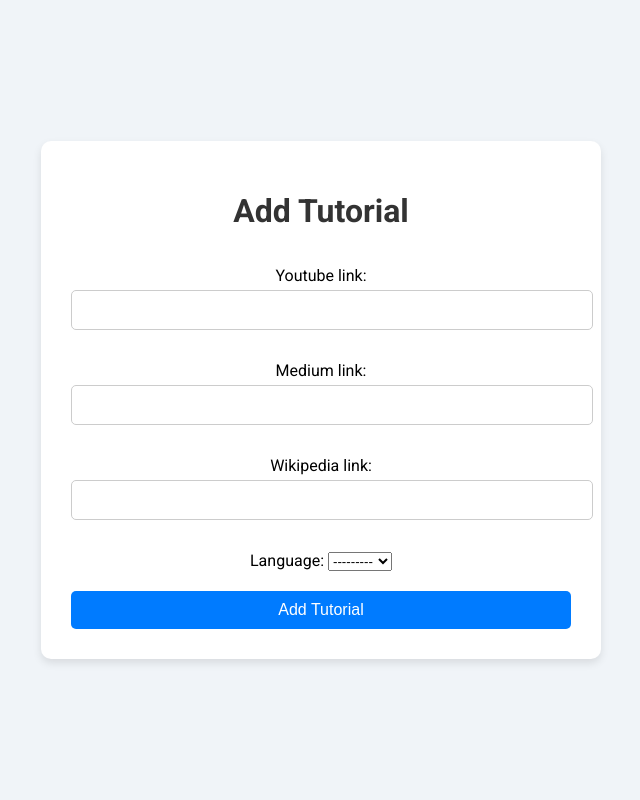
After one commit to BS-PMC-2024/BS-PMC-2024-Team33, a Django app: page /developer/tutorials/add/ in a window 1280 px wide. The commit adds this page. Shown: the whole page, without its empty margins (319-959 px from the left). Run offline with Django 5.2, Linux system fonts and the light colour scheme.

Commit message:
BSPMS2433-126_developer add tutorials (#3)
BSPMS2433-126 - add tutorials via developer

```diff
--- a/CodingBuddy/CBapp/controller/tutorials_views.py
+++ b/CodingBuddy/CBapp/controller/tutorials_views.py
@@ -1,6 +1,18 @@
-from django.shortcuts import render
+
+from django.shortcuts import render, redirect
 from ..models import Tutorial
+from ..forms import TutorialDeveloperForm
 
 def tutorial_list_developer(request):
     tutorials = Tutorial.objects.all()
     return render(request, 'developer/tutorial_list.html', {'tutorials': tutorials})
+
+def add_tutorial(request):
+    if request.method == 'POST':
+        form = TutorialDeveloperForm(request.POST)
+        if form.is_valid():
+            form.save()
+            return redirect('CBapp:tutorial_list_developer')
+    else:
+        form = TutorialDeveloperForm()
+    return render(request, 'developer/add_tutorial.html', {'form': form})
--- a/CodingBuddy/CBapp/forms.py
+++ b/CodingBuddy/CBapp/forms.py
@@ -1,5 +1,6 @@
 from django import forms
 from .models import CodeProblem
+from .models import Tutorial
 
 class CodeProblemForm(forms.ModelForm):
     class Meta:
@@ -8,3 +9,8 @@ class CodeProblemForm(forms.ModelForm):
 
 class ProblemFilterForm(forms.Form):
     language = forms.CharField(max_length=50, required=False)
+
+class TutorialDeveloperForm(forms.ModelForm):
+    class Meta:
+        model = Tutorial
+        fields = ['youtube_link', 'medium_link', 'wikipedia_link', 'language']
--- a/CodingBuddy/CBapp/urls.py
+++ b/CodingBuddy/CBapp/urls.py
@@ -13,4 +13,5 @@ urlpatterns = [
     path('delete_problem/<int:problem_id>/', views.delete_problem, name='delete_problem'),
     path('student_problem', views.ViewProblmesForStudent, name='student_problem'),
     path('developer/tutorials/', tutorials_views.tutorial_list_developer, name='tutorial_list_developer'),
+    path('developer/tutorials/add/', tutorials_views.add_tutorial, name='add_tutorial'),
    ]
--- /dev/null
+++ b/CodingBuddy/templates/developer/add_tutorial.html
@@ -0,0 +1,69 @@
+<!DOCTYPE html>
+<html lang="en">
+<head>
+    <meta charset="UTF-8">
+    <meta name="viewport" content="width=device-width, initial-scale=1.0">
+    <title>Add Tutorial</title>
+    <link href="https://fonts.googleapis.com/css2?family=Roboto:wght@400;700&display=swap" rel="stylesheet">
+    <style>
+        body {
+            font-family: 'Roboto', sans-serif;
+            background-color: #f0f4f8;
+            margin: 0;
+            display: flex;
+            justify-content: center;
+            align-items: center;
+            min-height: 100vh;
+        }
+        .container {
+            background: #fff;
+            border-radius: 10px;
+            box-shadow: 0 4px 8px rgba(0, 0, 0, 0.1);
+            padding: 30px;
+            width: 90%;
+            max-width: 500px;
+            text-align: center;
+        }
+        h1 {
+            color: #333;
+            margin-bottom: 20px;
+        }
+        form {
+            display: flex;
+            flex-direction: column;
+        }
+        form p {
+            margin-bottom: 15px;
+        }
+        input, button {
+            font-size: 16px;
+            padding: 10px;
+            margin-top: 5px;
+            border-radius: 5px;
+            border: 1px solid #ccc;
+            width: 100%;
+        }
+        button {
+            background-color: #007bff;
+            color: #fff;
+            border: none;
+            cursor: pointer;
+            transition: background-color 0.3s;
+        }
+        button:hover {
+            background-color: #0056b3;
+        }
+    </style>
+</head>
+<body>
+    <div class="container">
+        <h1>Add Tutorial</h1>
+
+        <form method="post">
+            {% csrf_token %}
+            {{ form.as_p }}
+            <button type="submit">Add Tutorial</button>
+        </form>
+    </div>
+</body>
+</html>
--- a/CodingBuddy/templates/developer/tutorial_list.html
+++ b/CodingBuddy/templates/developer/tutorial_list.html
@@ -119,8 +119,7 @@
                 <li>No tutorials found.</li>
             {% endfor %}
         </ul>
-
-
+        <a class="add-tutorial" href="/developer/tutorials/add/">Add Tutorial</a>
     </div>
 </body>
 </html>
```
